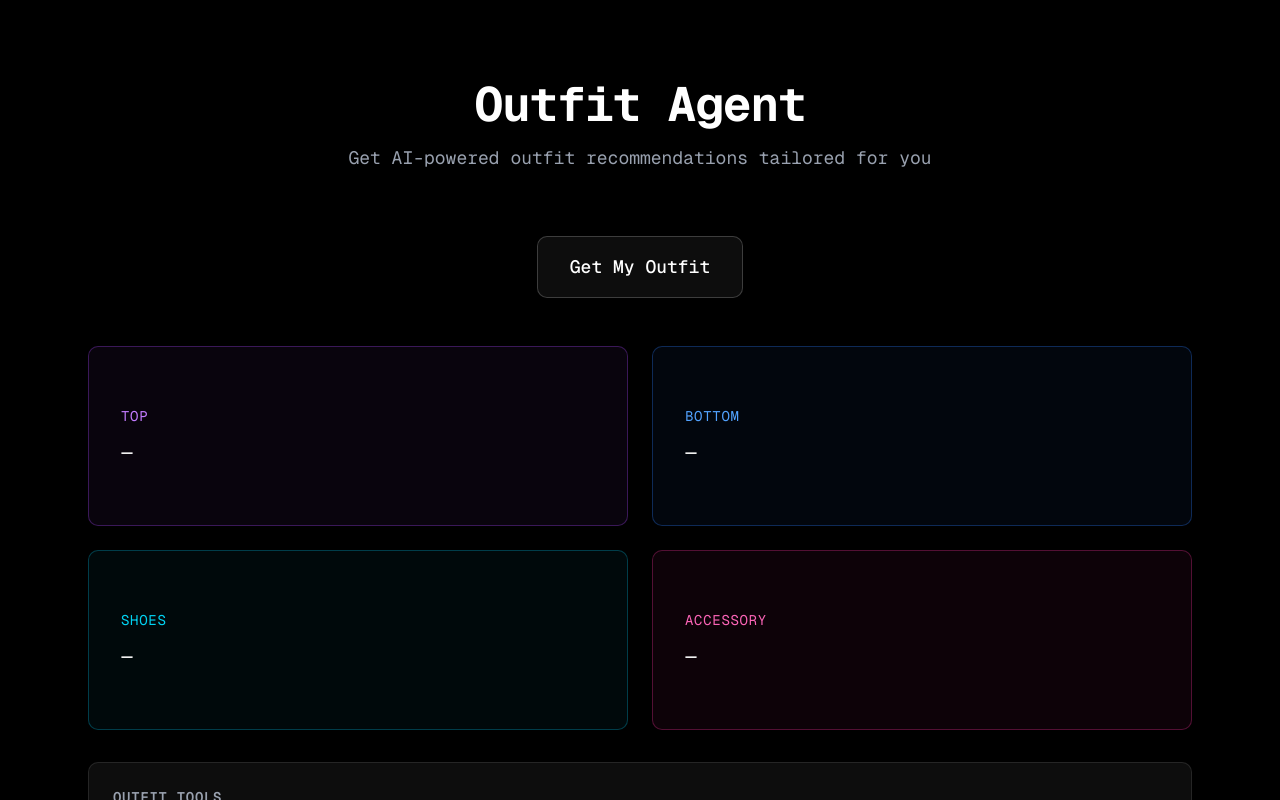
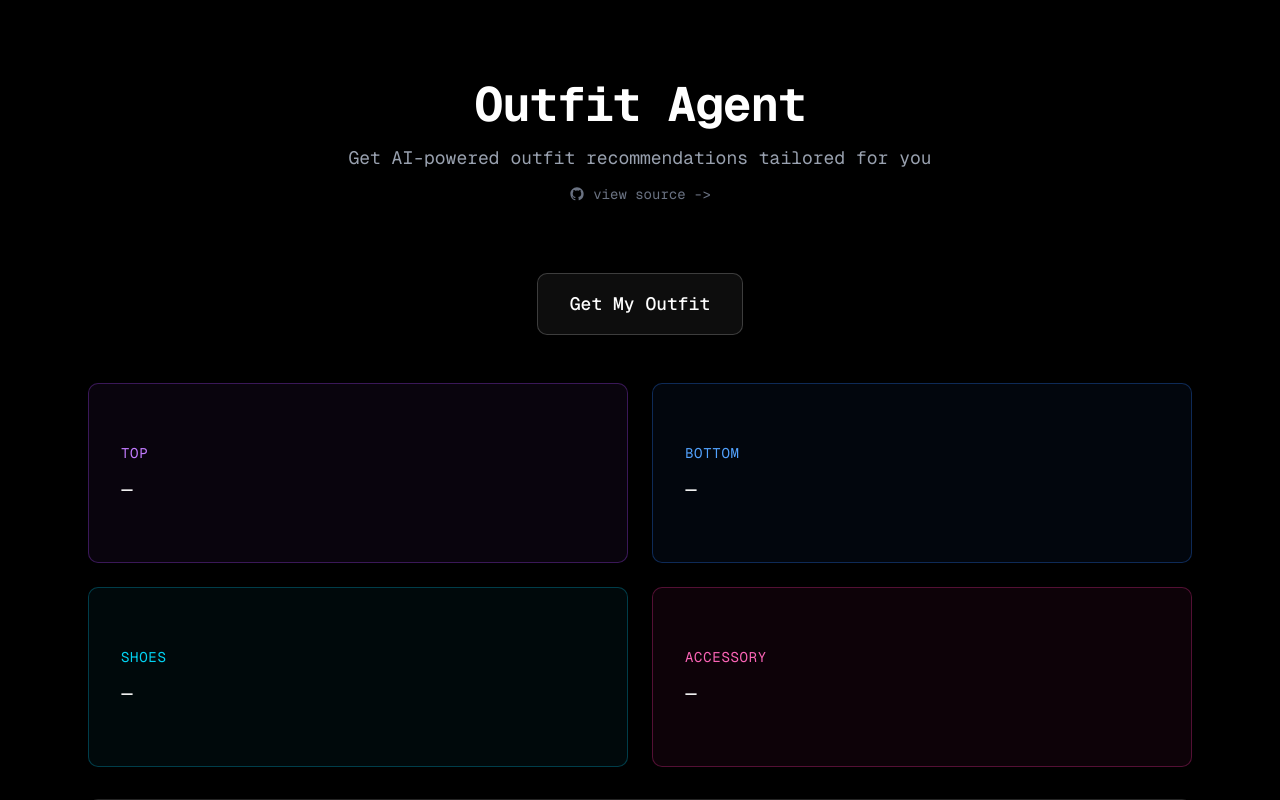
Before and after one commit to willsather/agent-starter, a Next.js app: page / in a window 1280 px wide. Shown: the top 800 px of the page. Built offline with nearby package versions, Linux system fonts and the light colour scheme.

Commit message:
feat: add view source link

```diff
--- a/src/components/outfit-display.tsx
+++ b/src/components/outfit-display.tsx
@@ -1,6 +1,7 @@
 "use client";
 
 import { useState } from "react";
+
 import type { OutfitRecommendation } from "@/lib/outfit";
 
 export function OutfitDisplay() {
@@ -41,6 +42,26 @@
         <p className="text-gray-400 text-lg">
           Get AI-powered outfit recommendations tailored for you
         </p>
+        <a
+          href="https://github.com/willsather/agent-starter"
+          target="_blank"
+          rel="noopener noreferrer"
+          className="mt-3 inline-flex items-center gap-2 text-gray-500 text-sm transition-colors hover:text-gray-300"
+        >
+          <svg
+            className="h-4 w-4"
+            fill="currentColor"
+            viewBox="0 0 24 24"
+            aria-hidden="true"
+          >
+            <path
+              fillRule="evenodd"
+              d="M12 2C6.477 2 2 6.484 2 12.017c0 4.425 2.865 8.18 6.839 9.504.5.092.682-.217.682-.483 0-.237-.008-.868-.013-1.703-2.782.605-3.369-1.343-3.369-1.343-.454-1.158-1.11-1.466-1.11-1.466-.908-.62.069-.608.069-.608 1.003.07 1.531 1.032 1.531 1.032.892 1.53 2.341 1.088 2.91.832.092-.647.35-1.088.636-1.338-2.22-.253-4.555-1.113-4.555-4.951 0-1.093.39-1.988 1.029-2.688-.103-.253-.446-1.272.098-2.65 0 0 .84-.27 2.75 1.026A9.564 9.564 0 0112 6.844c.85.004 1.705.115 2.504.337 1.909-1.296 2.747-1.027 2.747-1.027.546 1.379.202 2.398.1 2.651.64.7 1.028 1.595 1.028 2.688 0 3.848-2.339 4.695-4.566 4.943.359.309.678.92.678 1.855 0 1.338-.012 2.419-.012 2.747 0 .268.18.58.688.482A10.019 10.019 0 0022 12.017C22 6.484 17.522 2 12 2z"
+              clipRule="evenodd"
+            />
+          </svg>
+          <p>view source{" ->"}</p>
+        </a>
       </div>
 
       {/* CTA Button */}
```
